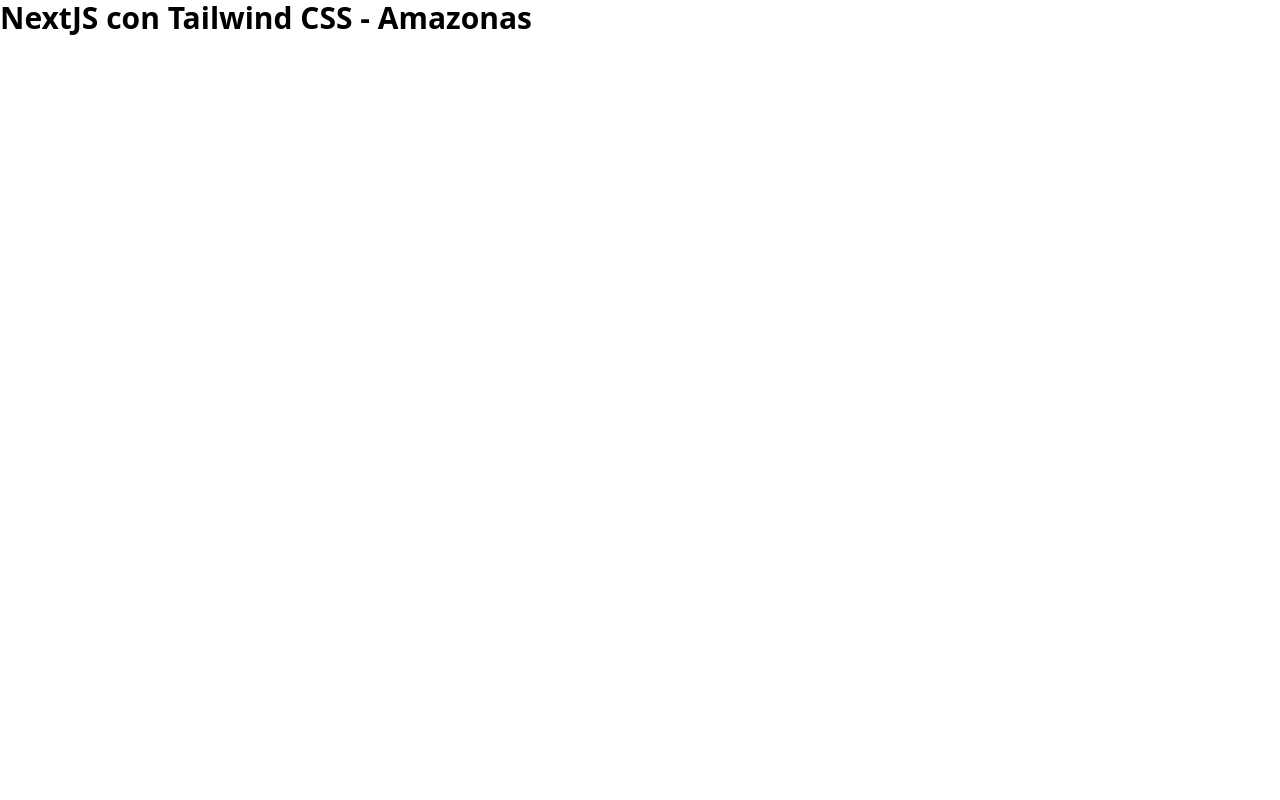
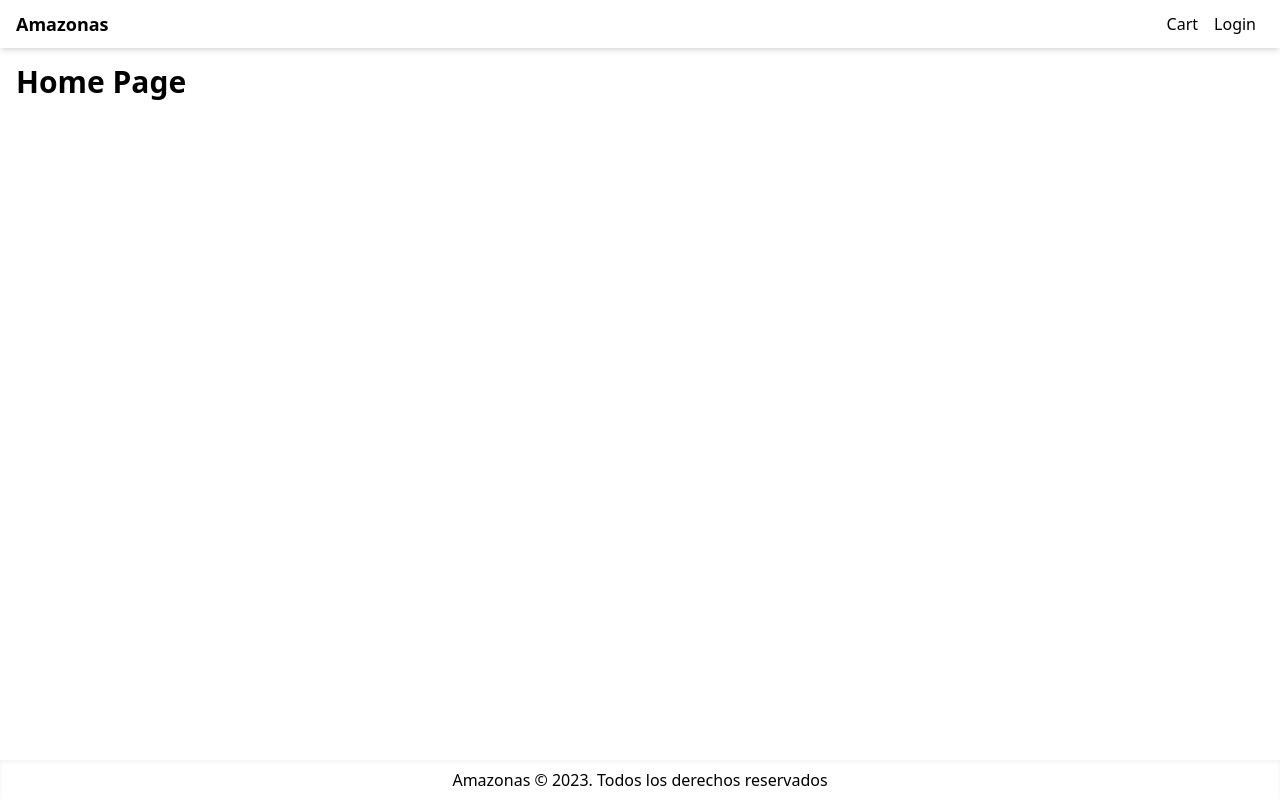
Before and after one commit to alexglzrys/nextjs-amazonas, a Next.js app: page / in a window 1280 px wide. Built offline with nearby package versions, Linux system fonts and the light colour scheme.

Commit message:
crear componente Layout

```diff
--- /dev/null
+++ b/components/Layout.jsx
@@ -0,0 +1,37 @@
+import Head from 'next/head';
+import Link from 'next/link';
+import React from 'react';
+
+const Layout = ({ children, title }) => {
+  return (
+    <>
+      <Head>
+        <title>{title ? title + ' - Amazonas' : 'Amazonas'}</title>
+        <meta name='description' content='Ecommerce desarrollado en NextJS' />
+        <meta name='viewport' content='width=device-width, initial-scale=1' />
+        <link rel='icon' href='/favicon.ico' />
+      </Head>
+      <div className='flex flex-col justify-between min-h-screen'>
+        <header className='flex justify-between items-center shadow-md px-4 h-12'>
+          <Link href='/' className='font-bold text-lg'>
+            Amazonas
+          </Link>
+          <div>
+            <Link href='/cart' className='p-2'>
+              Cart
+            </Link>
+            <Link href='/login' className='p-2'>
+              Login
+            </Link>
+          </div>
+        </header>
+        <main className='container mt-4 px-4 m-auto'>{children}</main>
+        <footer className='flex justify-center items-center h-10 shadow-inner'>
+          Amazonas &copy; 2023. Todos los derechos reservados
+        </footer>
+      </div>
+    </>
+  );
+};
+
+export default Layout;
--- a/pages/index.js
+++ b/pages/index.js
@@ -1,20 +1,9 @@
-import Head from 'next/head'
-import { Inter } from 'next/font/google'
-
-const inter = Inter({ subsets: ['latin'] })
+import Layout from '@/components/Layout'
 
 export default function Home() {
   return (
-    <>
-      <Head>
-        <title>Create Next App</title>
-        <meta name="description" content="Generated by create next app" />
-        <meta name="viewport" content="width=device-width, initial-scale=1" />
-        <link rel="icon" href="/favicon.ico" />
-      </Head>
-      <main>
-        <h1 className='font-bold text-3xl'>NextJS con Tailwind CSS - Amazonas</h1>
-      </main>
-    </>
+    <Layout title='Home'>
+      <h1 className='font-bold text-3xl'>Home Page</h1>
+    </Layout>
   )
 }
```
Also changed, not shown: .eslintrc.json.
